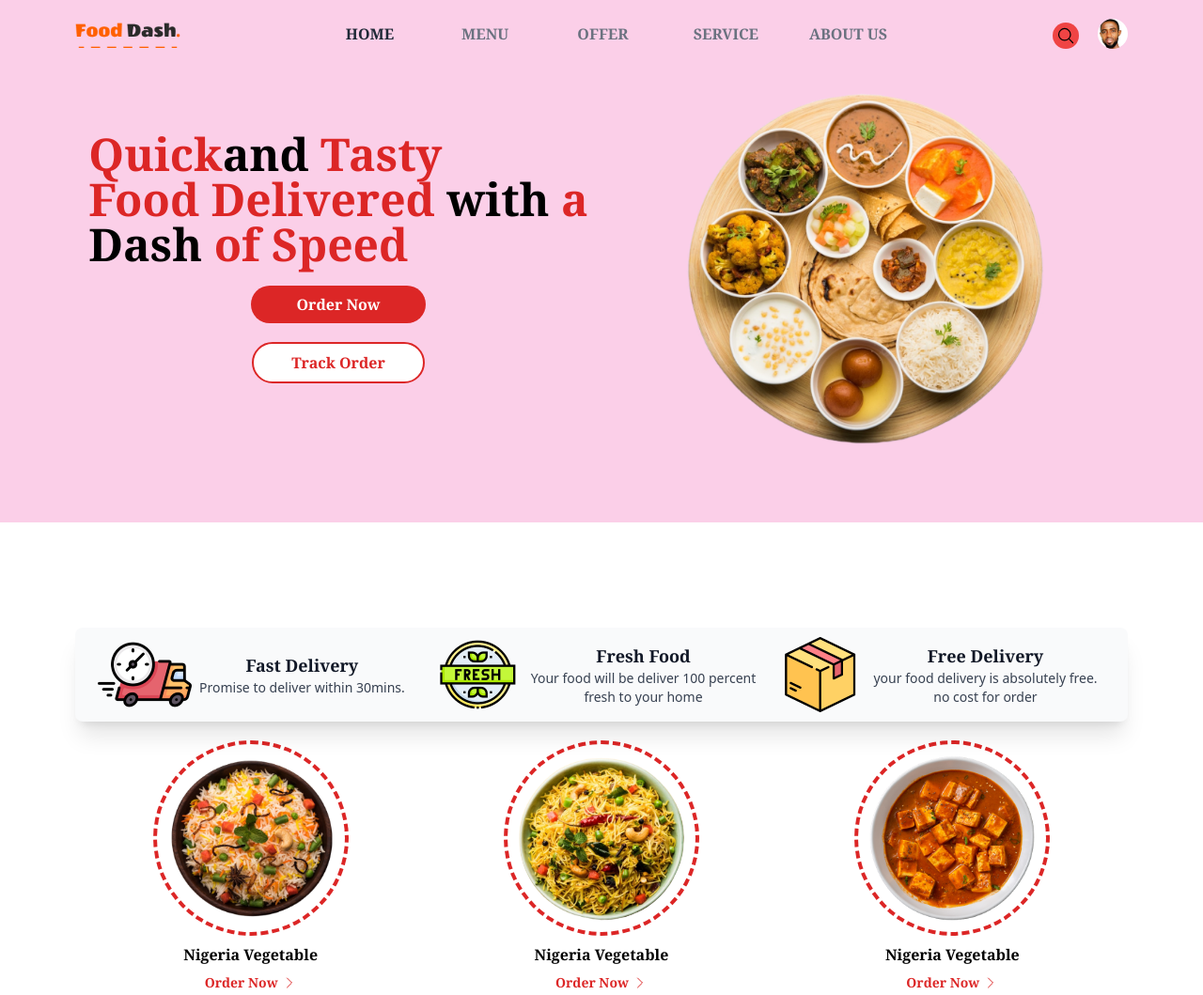
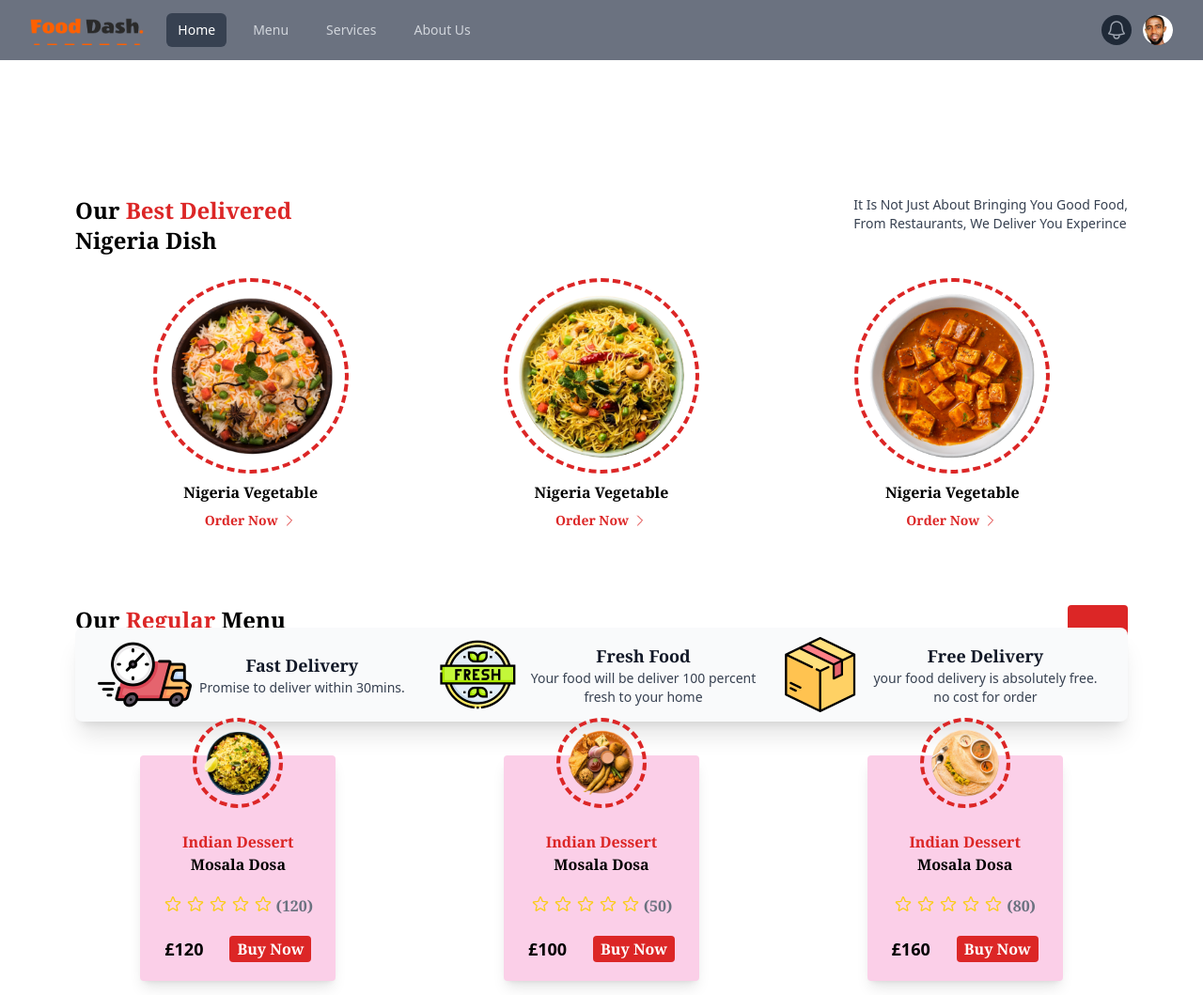
Before and after one commit to belloabdulrahman/done3, a plain HTML site: page index.html in a window 1280 px wide. Shown: the top 1059 px of the page at 94% size. Drawn offline with nearby package versions, Linux system fonts and the light colour scheme.

Commit message:
first commit

```diff
--- a/dist/index.html
+++ b/index.html
@@ -10,37 +10,81 @@
 </head>
 <body>
     <div class="wrapper">
-        <div class="bg-pink-200 relative header">
-            <div class="flex place-items-center justify-between mx-20 pt-5 ">
-                <img src="/image/logo.png" alt="" class="w-28">
-                <div class="grid lg:grid-cols-5  gap-10">
-                    <a href="" class="home text-gray-800 font-serif uppercase font-bold hover:text-gray-500 duration-500">Home</a>
-                    <a href="Menu" class="menu text-gray-500 font-serif uppercase font-bold hover:text-gray-800">Menu</a>
-                    <a href="" class="offer  text-gray-500 font-serif uppercase font-bold hover:text-gray-800">Offer</a>
-                    <a href="" class="servic text-gray-500 font-serif uppercase font-bold hover:text-gray-800">Service</a>
-                    <a href="" class="about text-gray-500 font-serif uppercase font-bold hover:text-gray-800">About Us</a>
+
+        <nav class="bg-gray-500">
+            <div class="mx-auto max-w-7xl px-2 sm:px-6 lg:px-8">
+              <div class="relative flex h-16 items-center justify-between">
+                <div class="absolute inset-y-0 left-0 flex items-center sm:hidden">
+                  <!-- Mobile menu button-->
+                  <button type="block" class="relative inline-flex items-center justify-center rounded-md p-2 text-gray-400 hover:bg-gray-700 hover:text-white focus:outline-none focus:ring-2 focus:ring-inset focus:ring-white" aria-controls="mobile-menu" aria-expanded="false" id="btn">
+                    <span class="absolute -inset-0.5"></span>
+                    <span class="sr-only">Open main menu</span>
+                    <!--
+                      Icon when menu is closed.
+
+                      Menu open: "hidden", Menu closed: "block"
+                    -->
+                    <svg class="hidden h-6 w-6" fill="none" viewBox="0 0 24 24" stroke-width="1.5" stroke="currentColor" aria-hidden="true"   id="open">
+                      <path stroke-linecap="round" stroke-linejoin="round" d="M3.75 6.75h16.5M3.75 12h16.5m-16.5 5.25h16.5" />
+                    </svg>
+                    <!--
+                      Icon when menu is open.
+
+                      Menu open: "block", Menu closed: "hidden"
+                    -->
+                    <svg class="block h-6 w-6" fill="none" viewBox="0 0 24 24" stroke-width="1.5" stroke="currentColor" aria-hidden="true"  id="close">
+                      <path stroke-linecap="round" stroke-linejoin="round" d="M6 18L18 6M6 6l12 12" />
+                    </svg>
+                  </button>
                 </div>
-                <div class="flex flex-row place-items-end gap-5">
-                 <span class="bg-red-500 rounded-full p-1">
-                    <svg class="w-5" data-slot="icon" fill="none" stroke-width="1.5" stroke="currentColor" viewBox="0 0 24 24" xmlns="http://www.w3.org/2000/svg" aria-hidden="true">
-                        <path stroke-linecap="round" stroke-linejoin="round" d="m21 21-5.197-5.197m0 0A7.5 7.5 0 1 0 5.196 5.196a7.5 7.5 0 0 0 10.607 10.607Z"></path>
-                      </svg>
-                 </span>
-                 <img src="/image/myPic.jpeg" alt="" class="w-8  h-8 object-cover rounded-full">
+                <div class="flex flex-1 items-center justify-center sm:items-stretch sm:justify-start">
+                  <div class="flex flex-shrink-0 items-center">
+                    <img class="h-8 w-auto" src="./image/logo.png" alt="Your Company">
+                  </div>
+                  <div class="hidden sm:ml-6 sm:block">
+                    <div class="flex space-x-4">
+                      <!-- Current: "bg-gray-900 text-white", Default: "text-gray-300 hover:bg-gray-700 hover:text-white" -->
+                      <a href="#" class="rounded-md bg-gray-700 px-3 py-2 text-sm font-medium text-white" aria-current="page">Home</a>
+                      <a href="#" class="rounded-md px-3 py-2 text-sm font-medium text-gray-300 hover:bg-gray-700 hover:text-white">Menu</a>
+                      <a href="#" class="rounded-md px-3 py-2 text-sm font-medium text-gray-300 hover:bg-gray-700 hover:text-white">Services</a>
+                      <a href="#" class="rounded-md px-3 py-2 text-sm font-medium text-gray-300 hover:bg-gray-700 hover:text-white">About Us</a>
+                    </div>
+                  </div>
                 </div>
+                <div class="absolute inset-y-0 right-0 flex items-center pr-2 sm:static sm:inset-auto sm:ml-6 sm:pr-0">
+                  <button type="button" class="relative rounded-full bg-gray-800 p-1 text-gray-400 hover:text-white focus:outline-none focus:ring-2 focus:ring-white focus:ring-offset-2 focus:ring-offset-gray-800">
+                    <span class="absolute -inset-1.5"></span>
+                    <span class="sr-only">View notifications</span>
+                    <svg class="h-6 w-6" fill="none" viewBox="0 0 24 24" stroke-width="1.5" stroke="currentColor" aria-hidden="true">
+                      <path stroke-linecap="round" stroke-linejoin="round" d="M14.857 17.082a23.848 23.848 0 005.454-1.31A8.967 8.967 0 0118 9.75v-.7V9A6 6 0 006 9v.75a8.967 8.967 0 01-2.312 6.022c1.733.64 3.56 1.085 5.455 1.31m5.714 0a24.255 24.255 0 01-5.714 0m5.714 0a3 3 0 11-5.714 0" />
+                    </svg>
+                  </button>
+
+                  <!-- Profile dropdown -->
+             <div class="relative ml-3">
+                    <div>
+                      <button type="button" class="relative flex rounded-full bg-gray-800 text-sm focus:outline-none focus:ring-2 focus:ring-white focus:ring-offset-2 focus:ring-offset-gray-800" id="user-menu-button" aria-expanded="false" aria-haspopup="true">
+                        <span class="absolute -inset-1.5"></span>
+                        <span class="sr-only">Open user menu</span>
+                        <img class="h-8 w-8 rounded-full" src="./image/myPic.jpeg" alt="">
+                      </button>
+                    </div>
+                  </div>
+                </div>
+              </div>
             </div>
 
-            <div class="sectionOne grid sm:grid-cols-2 justify-between place-items-center mx-20 pt-10 pb-20 ">
-                <div class="mb-5">
-                    <h1 class="font-bold text-red-600 text-5xl leading-1 font-serif ">Quick<span class="text-black font-bold">and</span> Tasty <br> Food Delivered <span  class="text-black font-bold ">with</span> a <br> <span  class="text-black font-bold">Dash</span>  of Speed</h1>
-                    <div class="btn  flex flex-col gap-5 place-items-center  mt-5">
-                        <button class="bg-red-600 rounded-full px-12 py-2 text-white font-bold font-serif hover:bg-white hover:text-red-600">Order Now</button>
-                        <button class="bg-white rounded-full px-10 py-2 text-red-600 font-bold font-serif border-2 border-red-600 hover:bg-red-600 hover:text-white">Track Order</button>
-                    </div>
-                </div>
-                   <img src="/image/section1/Food.png" alt="" class="w-96">
+            <!-- Mobile menu, show/hide based on menu state. -->
+            <div class="sm:hidden" id="mobile-menu">
+              <div class="space-y-1 px-2 pb-3 pt-2">
+                <!-- Current: "bg-gray-900 text-white", Default: "text-gray-300 hover:bg-gray-700 hover:text-white" -->
+                <a href="#" class="block rounded-md bg-gray-700 px-3 py-2 text-base font-medium text-white" aria-current="page">Home</a>
+                <a href="#" class="block rounded-md px-3 py-2 text-base font-medium text-gray-300 hover:bg-gray-700 hover:text-white">Menu</a>
+                <a href="#" class="block rounded-md px-3 py-2 text-base font-medium text-gray-300 hover:bg-gray-700 hover:text-white">Services</a>
+                <a href="#" class="block rounded-md px-3 py-2 text-base font-medium text-gray-300 hover:bg-gray-700 hover:text-white">About Us</a>
+              </div>
             </div>
-        </div>
+          </nav>
 
         <div class="sectionTwo  bg-gray-50 grid sm:grid-cols-3 gap-5 mx-20 shadow-xl rounded-lg px-6 absolute bottom-8">
             <div class="flex flex-row gap-2 place-items-center ">
@@ -67,7 +111,7 @@
         </div>
 
         <div class="sectionThree mx-20 mt-36">
-            <div class="flex justify-between mb-6">
+            <div class="flex justify-between mb-6 ">
                 <div class="capitalize text-2xl font-bold font-serif">our <span class="text-red-600 "> best delivered</span>  <br>nigeria dish </div>
                 <div class="text-sm text-gray-700 capitalize">it is not just about bringing you good food, <br>from restaurants, we deliver you experince</div>
             </div>
@@ -472,5 +516,20 @@
         </div>
     </footer>
     </div>
+    <script>
+         let Btn = document.getElementById("btn")
+         Btn.addEventListener("click", ()=>{
+             let openbtn  = document.getElementById("open")
+             let closebtn = document.getElementById("close")
+             let menu     = document.getElementById("mobile-menu")
+             let add      = document.getElementById("section2")
+             openbtn.classList.toggle("hidden")
+             menu.classList.toggle("hidden")
+             closebtn.classList.toggle("hidden")
+
+
+        })
+
+    </script>
 </body>
 </html>
```
